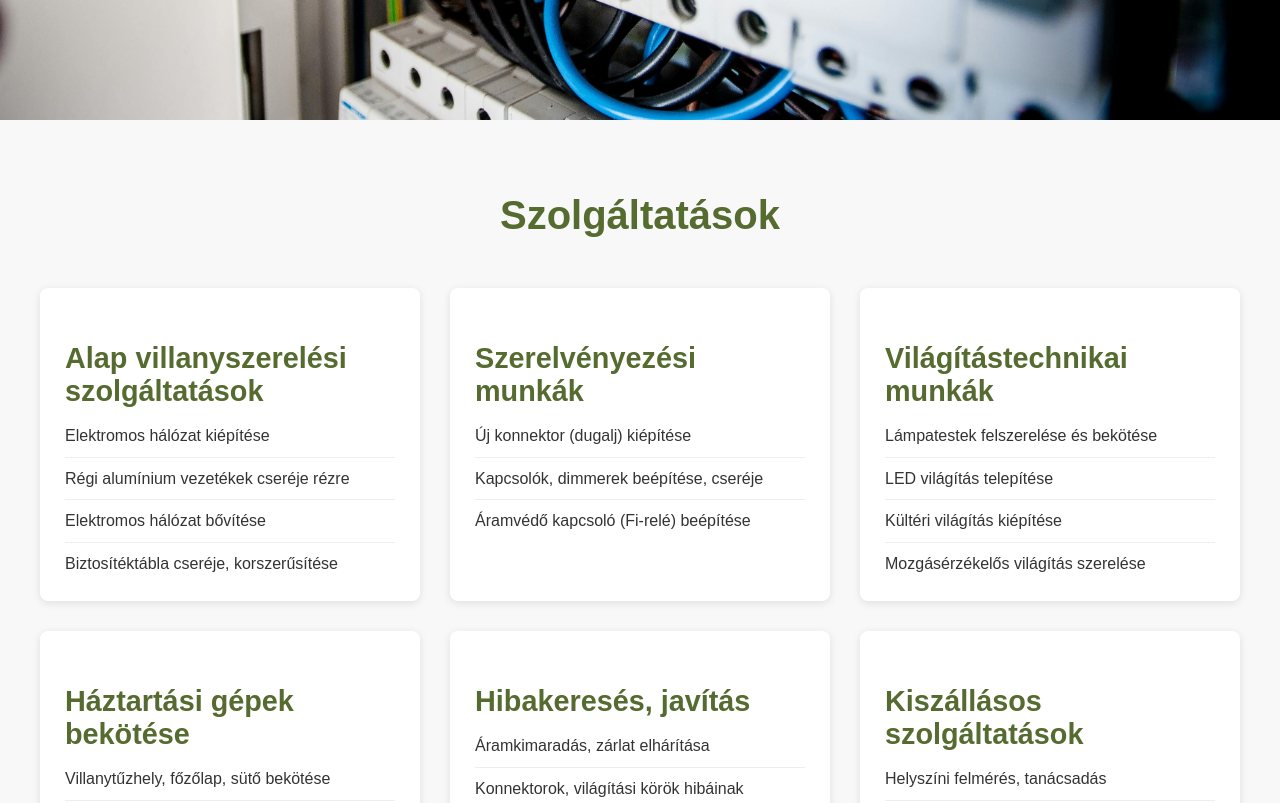
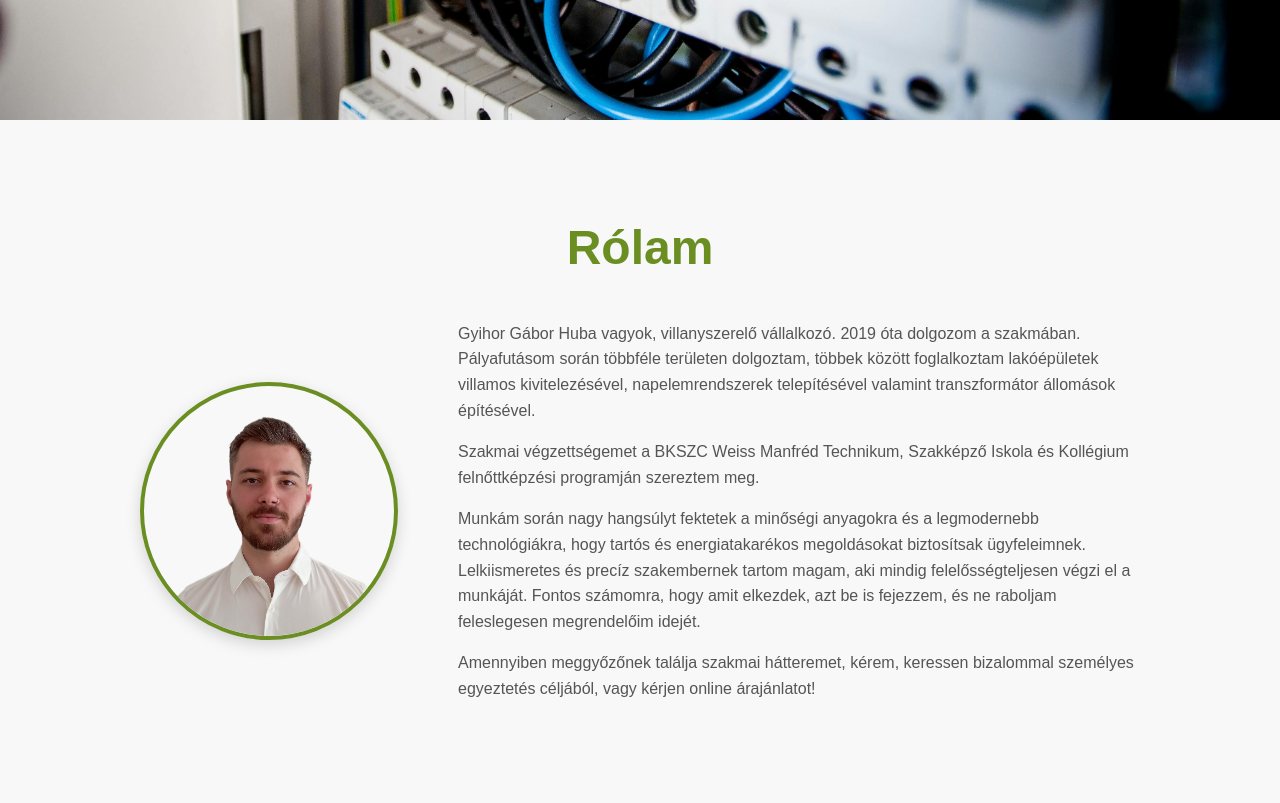
Before and after one commit to GyHuba/villanyszerelo-landing, a React (Create React App) app: page / in a window 1280 px wide. Shown: the part 680-1483 px from the top of the page. Built offline with nearby package versions, Linux system fonts and the light colour scheme.

Commit message:
about me section

```diff
--- a/src/App.js
+++ b/src/App.js
@@ -1,11 +1,12 @@
 import React from 'react';
 import Navbar from './components/Navbar';
 import HomeComponent from './components/HeroSectionComponent';
+import AboutMeComponent from './components/AboutMeComponent';
 import ServicesComponent from './components/ServicesComponent';
 import OfferComponent from './components/OfferComponent';
 import ContactComponent from './components/ContactComponent';
 import FooterComponent from './components/FooterComponent';
-import './App.css'; // Ha vannak globális stílusaid
+import './App.css';
 
 function App() {
   const scrollToSection = (id) => {
@@ -17,10 +18,13 @@ function App() {
 
   return (
     <div className="app-container">
-      <Navbar scrollToSection={scrollToSection} /> {/* Átadjuk a scrollToSection függvényt propként */}
+      <Navbar scrollToSection={scrollToSection} />
       <main>
         <section id="home">
           <HomeComponent />
+        </section>
+        <section id="about-me">
+          <AboutMeComponent />
         </section>
         <section id="services">
           <ServicesComponent />
--- /dev/null
+++ b/src/components/AboutMeComponent.css
@@ -0,0 +1,76 @@
+/* src/components/AboutMe.css */
+
+.about-me-section {
+  padding: 40px 20px; /* Belső margó */
+  text-align: center; /* Cím középre igazítása */
+  background-color: #f8f8f8; /* VILÁGOS SZÜRKE HÁTTÉR */
+  color: #333; /* Szöveg színe */
+}
+
+.about-me-section h2 {
+  font-size: 2.5em;
+  margin-bottom: 30px;
+  color: #6B8E23; /* FÖLDES ZÖLD CÍM SZÍN */
+}
+
+.about-me-content {
+  display: flex; /* Flexbox használata az elrendezéshez */;
+  flex-direction: column; /* Mobil nézetben oszlopba rendezés alapértelmezetten */
+  align-items: center; /* Középre igazítás */
+  max-width: 1000px; /* Maximális szélesség a tartalomnak */
+  margin: 0 auto; /* Középre igazítás */
+  gap: 30px; /* Térköz az elemek között */
+}
+
+.about-me-image-container {
+  flex-shrink: 0; /* Ne zsugorodjon össze a kép konténer */
+  width: 250px; /* Kép konténer szélessége */
+  height: 250px; /* Kép konténer magassága */
+  border-radius: 50%; /* Kör alakú konténer, a PNG-t is körbevágja vizuálisan */
+  overflow: hidden; /* A kép szélei ne lógjanak ki a körből */
+  box-shadow: 0 5px 15px rgba(0, 0, 0, 0.15); /* Kicsit erősebb árnyék */
+  border: 4px solid #6B8E23; /* Kép körüli szegély az új zöld színnel */
+}
+
+.about-me-image {
+  width: 100%;
+  height: 100%;
+  object-fit: cover; /* A kép kitölti a konténert, arányait megtartva */
+  display: block; /* Eltávolítja az extra helyet a kép alatt */
+  /* Ha a PNG már maga is körülvágott/átlátszó háttérrel rendelkezik, akkor is ez a beállítás biztosítja, hogy pontosan kitölti a kör alakú konténert. */
+}
+
+.about-me-text {
+  flex-grow: 1; /* A szöveg kitölti a maradék helyet */
+  text-align: left; /* Szöveg balra igazítása */
+  line-height: 1.6;
+  font-size: 1em;
+  color: #555; /* Kissé sötétebb szürke szöveg a jobb olvashatóságért */
+}
+
+.about-me-text p {
+  margin-bottom: 15px; /* Bekezdések közötti térköz */
+}
+
+/* Asztali nézet média lekérdezés (pl. 768px felett) */
+@media (min-width: 768px) {
+  .about-me-content {
+    flex-direction: row; /* Asztali nézetben egymás mellé rendezés */
+    text-align: left; /* Szöveg igazítása balra */
+  }
+
+  .about-me-image-container {
+    margin-right: 30px; /* Térköz a kép és a szöveg között */
+    margin-bottom: 0; /* Alapértelmezett margin eltávolítása mobilról */
+  }
+}
+
+/* Nagyobb asztali nézetekhez */
+@media (min-width: 1024px) {
+  .about-me-section {
+    padding: 60px 40px;
+  }
+  .about-me-section h2 {
+    font-size: 3em;
+  }
+}
--- /dev/null
+++ b/src/components/AboutMeComponent.js
@@ -0,0 +1,32 @@
+// src/components/AboutMe.js
+import React from 'react';
+import './AboutMeComponent.css'; // Importáljuk a stílusfájlt
+import profilKep from '../images/profile.png'; // Helyezd ide a képedet!
+
+const AboutMeComponent = () => {
+  return (
+    <section id="about-me" className="about-me-section">
+      <h2>Rólam</h2>
+      <div className="about-me-content">
+        <div className="about-me-image-container">
+          {/* Cseréld ki a 'profilKep' változót a saját képed importálására! */}
+          {/* Győződj meg róla, hogy a 'src/assets/profile.jpg' elérési út helyes, vagy módosítsd! */}
+          <img src={profilKep} alt="Rólam" className="about-me-image" />
+        </div>
+        <div className="about-me-text">
+            <p> Gyihor Gábor Huba vagyok, villanyszerelő vállalkozó. 2019 óta dolgozom a szakmában. Pályafutásom során többféle területen dolgoztam, többek között foglalkoztam lakóépületek villamos kivitelezésével, napelemrendszerek telepítésével valamint transzformátor állomások építésével.
+            </p>
+            <p>
+                Szakmai végzettségemet a BKSZC Weiss Manfréd Technikum, Szakképző Iskola és Kollégium felnőttképzési programján szereztem meg.
+            </p>
+            <p>
+                Munkám során nagy hangsúlyt fektetek a minőségi anyagokra és a legmodernebb technológiákra, hogy tartós és energiatakarékos megoldásokat biztosítsak ügyfeleimnek. Lelkiismeretes és precíz szakembernek tartom magam,  aki mindig felelősségteljesen végzi el a munkáját. Fontos számomra, hogy amit elkezdek, azt be is fejezzem, és ne raboljam feleslegesen megrendelőim idejét.
+            </p>
+            <p>Amennyiben meggyőzőnek találja szakmai hátteremet, kérem, keressen bizalommal személyes egyeztetés céljából, vagy kérjen online árajánlatot!</p>
+        </div>
+      </div>
+    </section>
+  );
+};
+
+export default AboutMeComponent;
--- a/src/components/Navbar.js
+++ b/src/components/Navbar.js
@@ -39,6 +39,7 @@ function Navbar({ scrollToSection }) {
       </div>
       <ul className={`nav-links ${isOpen ? 'show' : ''}`}>
         <li><button onClick={() => { scrollToSection('home'); setIsOpen(false); }}>Kezdőlap</button></li>
+        <li><button onClick={() => { scrollToSection('about-me'); setIsOpen(false); }}>Rólam</button></li>
         <li><button onClick={() => { scrollToSection('services'); setIsOpen(false); }}>Szolgáltatások</button></li>
         <li><button onClick={() => { scrollToSection('offer'); setIsOpen(false); }}>Ajánlat kérés</button></li>
         <li><button onClick={() => { scrollToSection('contact'); setIsOpen(false); }}>Kapcsolat</button></li>
```
Also changed, not shown: src/images/profile.png (added).
